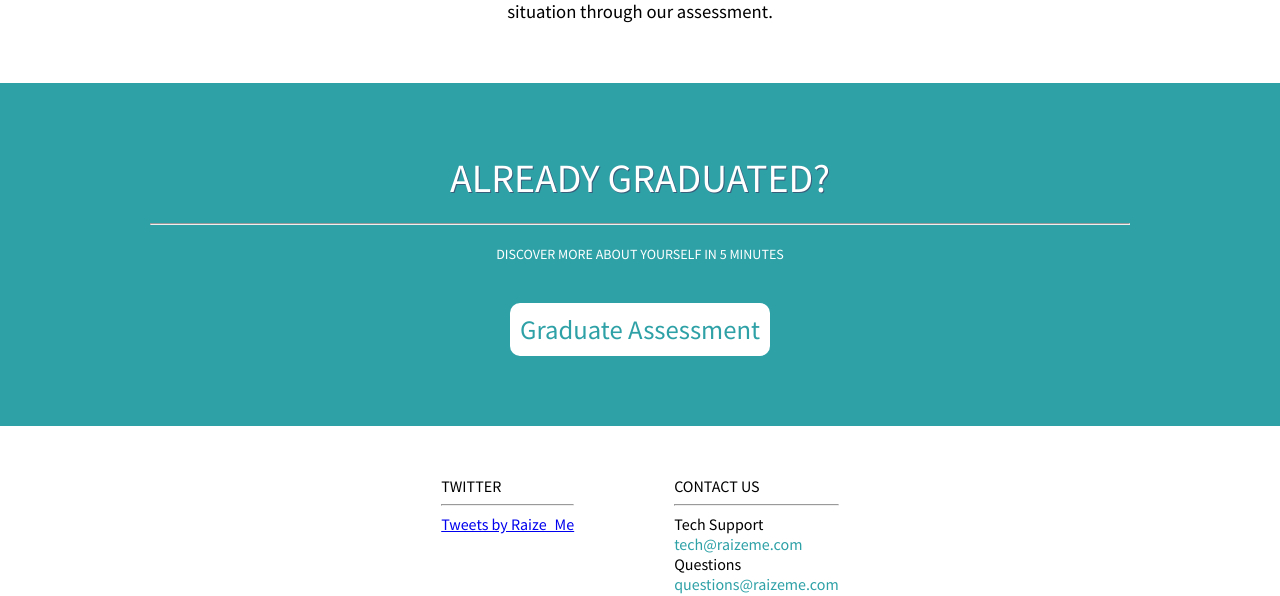
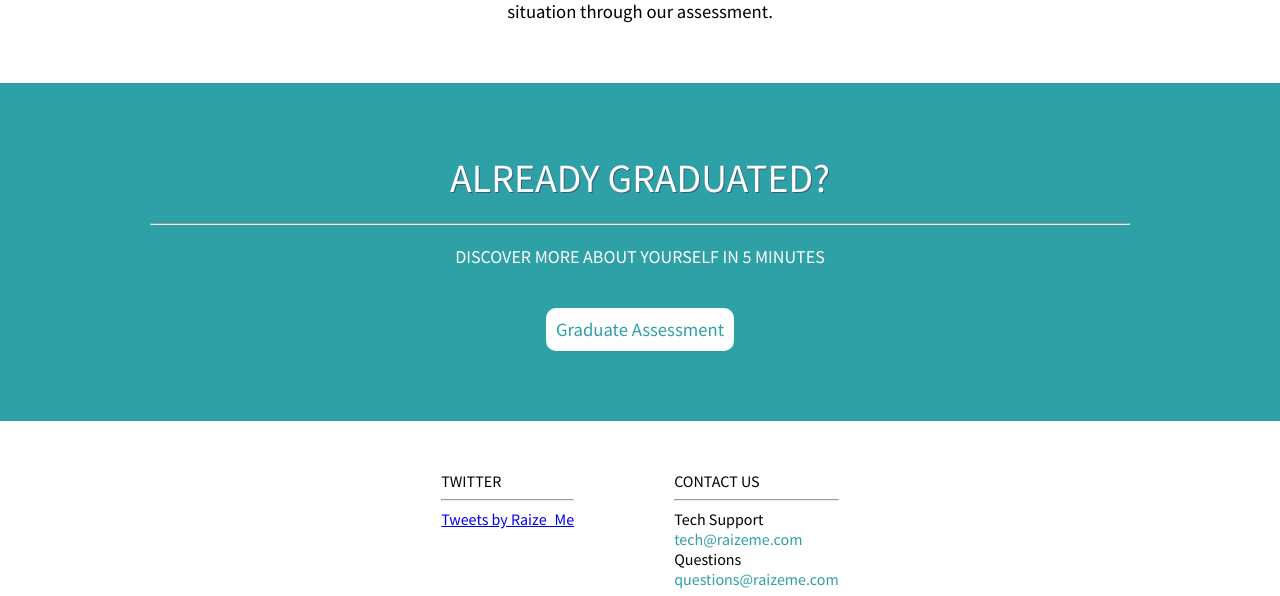
Before and after one commit to derekbrimley/raize, a Django app: page / in a window 1280 px wide. Shown: the part 1676-2272 px from the top of the page. Run offline with Django 3.2, Linux system fonts and the light colour scheme; some libraries are stand-ins or nearby versions.

Commit message:
Update style.css

```diff
--- a/quiz/static/quiz/css/style.css
+++ b/quiz/static/quiz/css/style.css
@@ -342,14 +342,14 @@ ol{
 }
 
 #grad_txt{
-	font-size: 14px;
+	font-size: 18px;
 	margin: 20px;
 	color: #FFF;
 }
 
 #grad_btn{
 	border: none;
-    font-size: 20pt;
+    font-size: 14pt;
     margin: 20px;
     color: #2EA1A7;
     padding: 10px;
```
